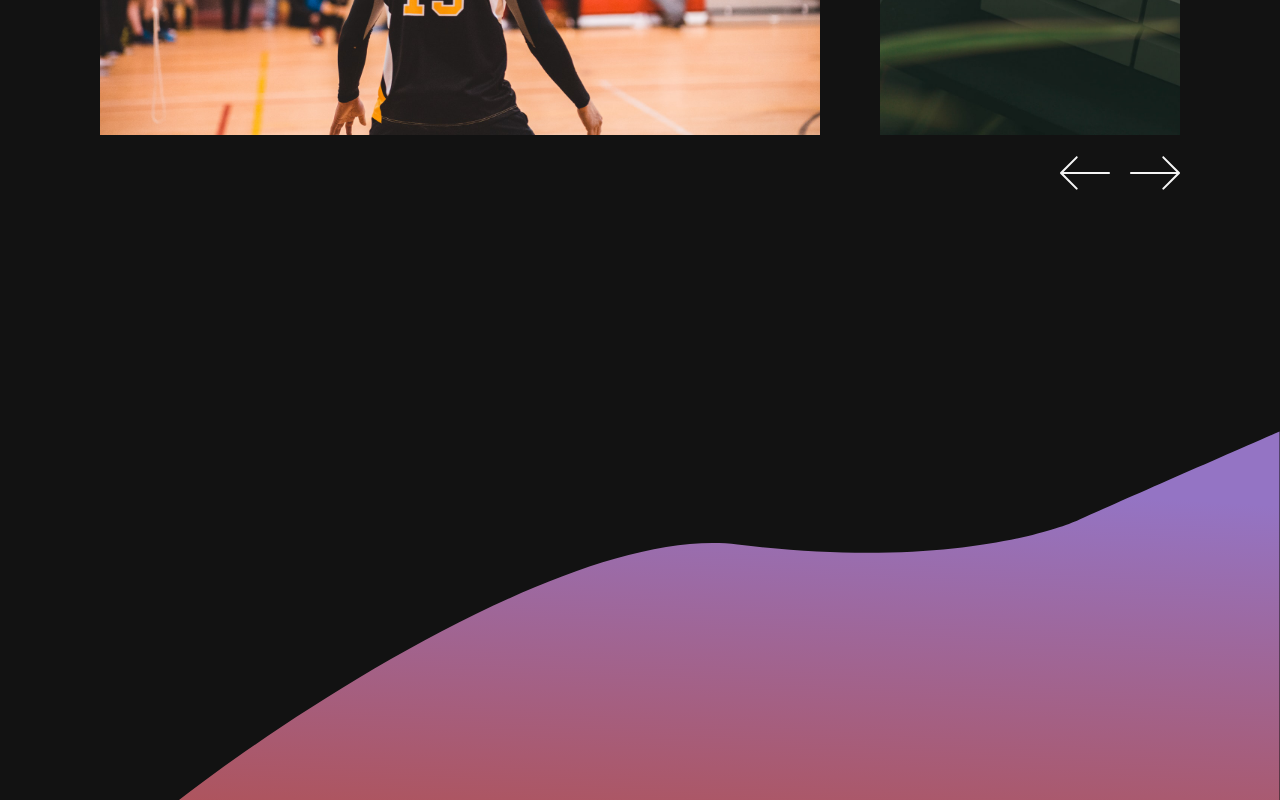
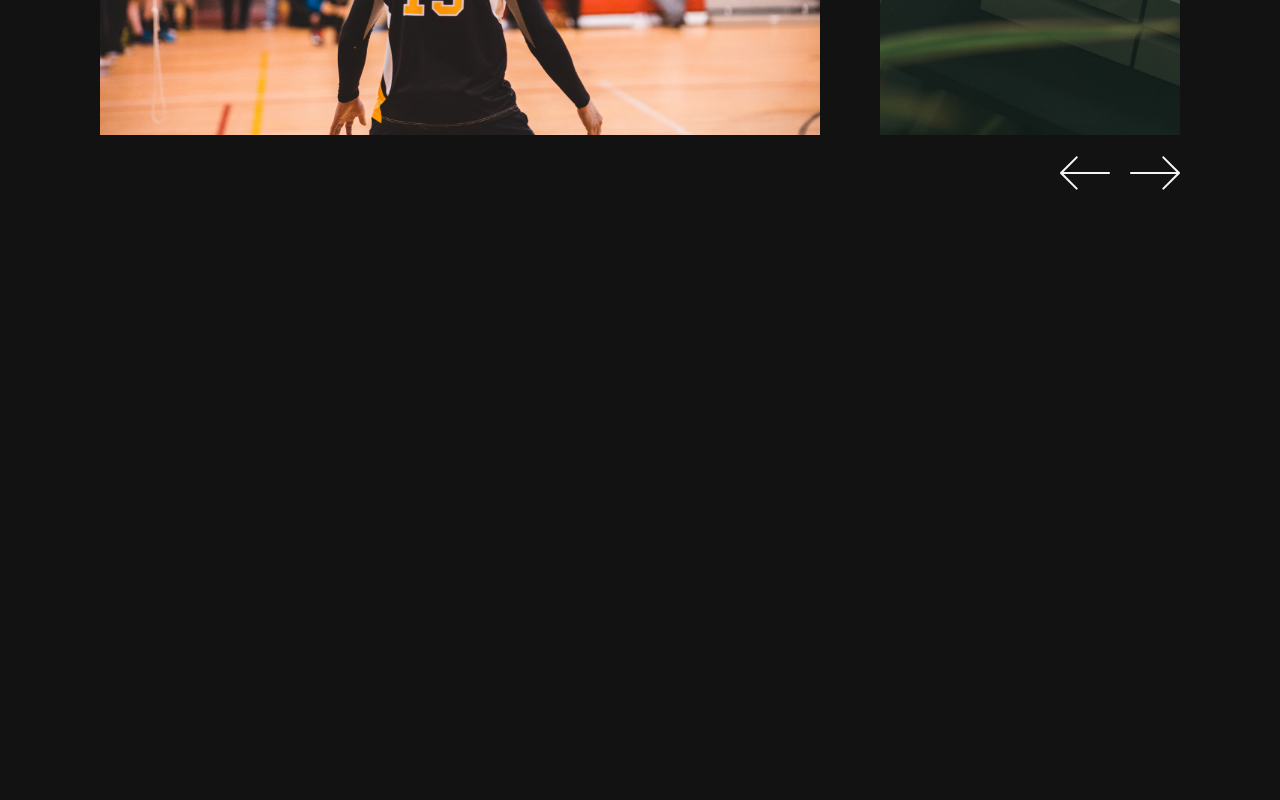
Before and after one commit to eirikkv95/portfolio, a React (Create React App) app in the folder portfolio/: page / in a window 1280 px wide. Shown: the part 2450-3250 px from the top of the page. After the commit the page ends 2751 px from the top, so only its background shows below. Built offline with nearby package versions, Linux system fonts and the light colour scheme.

Commit message:
parallex deleted and shap deleted

```diff
--- a/portfolio/src/App.js
+++ b/portfolio/src/App.js
@@ -4,10 +4,10 @@ import classes from './app.module.scss'
 import Navigation from './components/navigation/navigation';
 import Header from './components/header/header'
 import About from './components/about/about';
-import { ParallaxProvider } from 'react-scroll-parallax';
+
 import ImageGallary from './components/imgGallary/imgGallary';
 import Gif from './components/gif/gif';
-import Shape from './assets/svgComponents/shape';
+
 import SocialMedia from './components/socialMedia/socialMedia';
 
 
@@ -37,16 +37,12 @@ function App() {
     <>
       <div className={classes.layout}>
         <Navigation toggleTheme={toggleTheme} theme={theme} />
-        <ParallaxProvider>
           <Header />
           <About />
           <ImageGallary />
           <Gif />
-        </ParallaxProvider>
       </div>
       <SocialMedia />
-      <Shape theme={theme} />
-
     </>
   );
 }
--- a/portfolio/src/assets/svgComponents/shape.js
+++ /dev/null
@@ -1,23 +0,0 @@
-import React from 'react';
-import classes from './shape.module.scss';
-
-const Shape = (props) => {
-    return (
-        <div className={classes.shape}>
-            <svg width="1101" height="369" viewBox="0 0 1101 369" fill="none" xmlns="http://www.w3.org/2000/svg">
-                <path d="M558.5 113.499C400.9 93.8993 120.5 275.666 0 368.999H1100.5V0.5C1043 25.6667 922.3 78.6 899.5 89C871 102 755.5 137.999 558.5 113.499Z" fill="url(#paint0_linear)" />
-                <defs>
-                    <linearGradient id="paint0_linear" x1="565" y1="40.5" x2="538.5" y2="452" gradientUnits="userSpaceOnUse">
-                        <stop stopColor="#9474C4" />
-                        <stop offset="1" stopColor="#B15050" />
-                    </linearGradient>
-                </defs>
-            </svg>
-
-        </div >
-    )
-
-
-}
-
-export default Shape;
--- a/portfolio/src/assets/svgComponents/shape.module.scss
+++ /dev/null
@@ -1,8 +0,0 @@
-.shape {
-    display: grid;
-    justify-content: flex-end;
-
-    @media (max-width: 1020px) {
-        display: none;
-    }
-}
--- a/portfolio/src/components/imgGallary/imgGallary.module.scss
+++ b/portfolio/src/components/imgGallary/imgGallary.module.scss
@@ -2,7 +2,7 @@
 .gallary {
     grid-column: 2/6;
     grid-row: 5/6;
-    padding: 20rem 0;
+    padding: 20rem 0 7rem;
     overflow: hidden;
     .direction {
         display: flex;
```
Also changed, not shown: 1 other file (tests, documents, lock files or other folders).
